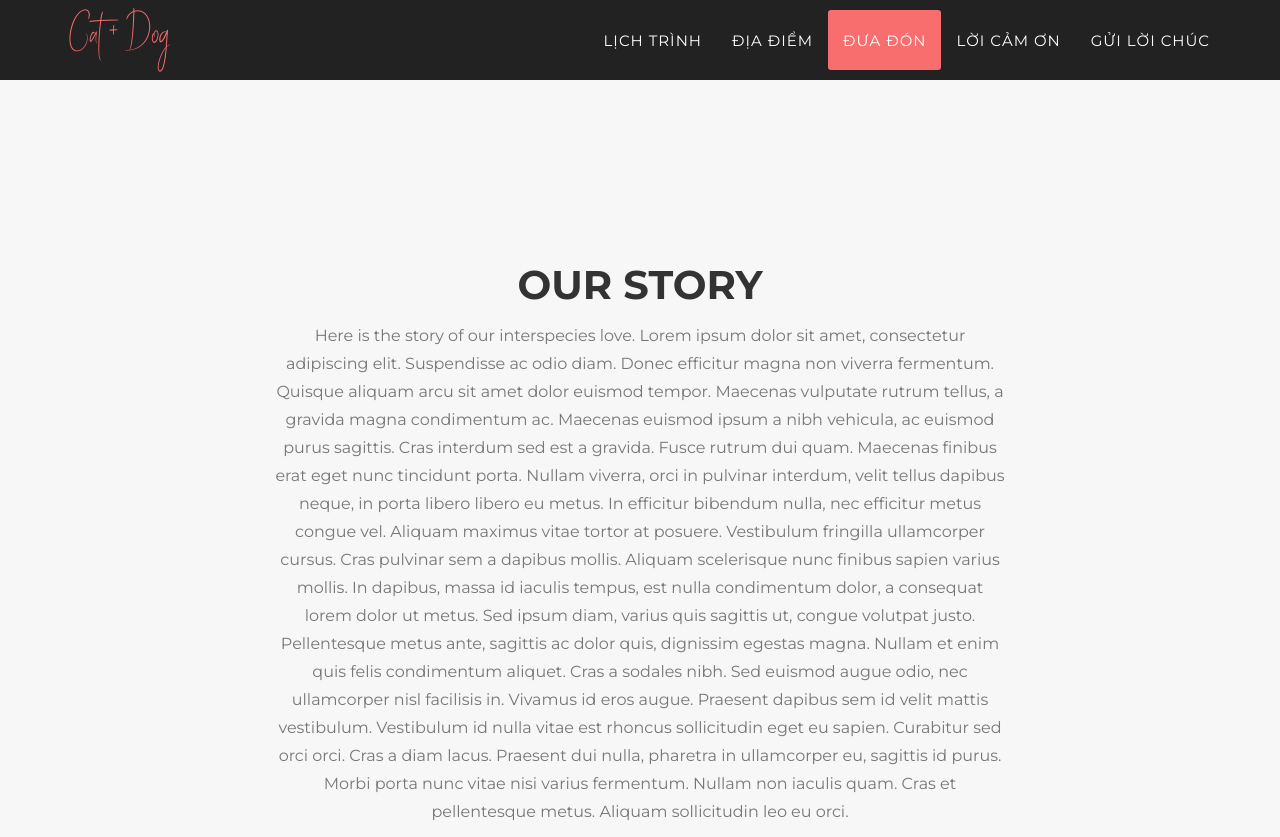
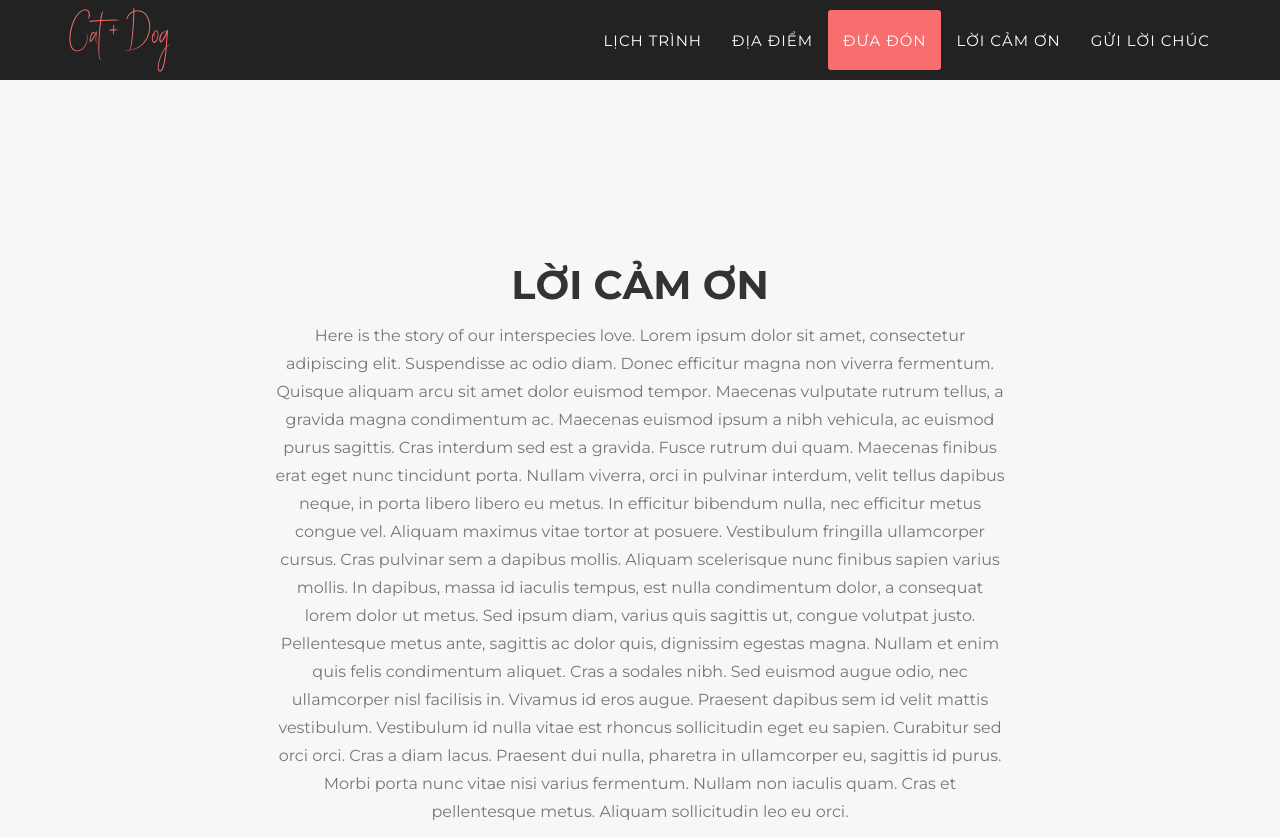
Before and after one commit to phatque/phatque, a Jekyll site: the page built from index.html, in a window 1280 px wide and 900 px high, scrolled down 4150 px, cut to the strip 0-837 px from the top of the window. Built offline with Jekyll 4.4.1, drawn with Linux system fonts in a browser that asks for light colours; some web fonts are replaced.

Commit message:
Update our_story.html

```diff
--- a/_includes/en_data/our_story.html
+++ b/_includes/en_data/our_story.html
@@ -42,7 +42,7 @@
         <div class="container">
             <div class="row">
                 <div class="col-lg-12 text-center">
-                    <h2 class="section-heading">Our Story</h2>
+                    <h2 class="section-heading">Lời cảm ơn</h2>
                 </div>
             </div>
             <div class="col-lg-8 col-lg-offset-2 text-center">
@@ -52,28 +52,28 @@
         </div>
         <div class="rowstory">
             <div class="columnstory">
-            	<img src="/wedding-template/img/story/col1-row1.jpg">
-                <img src="/wedding-template/img/story/col1-row2.jpg">
-                <img src="/wedding-template/img/story/col1-row3.jpg">
-                <img src="/wedding-template/img/story/col1-row4.jpg">
+            	<img src="/img/story/col1-row1.jpg">
+                <img src="/img/story/col1-row2.jpg">
+                <img src="/img/story/col1-row3.jpg">
+                <img src="/img/story/col1-row4.jpg">
             </div>
             <div class="columnstory">
-                <img src="/wedding-template/img/story/col2-row1.jpg">
-                <img src="/wedding-template/img/story/col2-row2.jpg">
-                <img src="/wedding-template/img/story/col2-row3.jpg">
-                <img src="/wedding-template/img/story/col2-row4.jpg">
+                <img src="/img/story/col2-row1.jpg">
+                <img src="/img/story/col2-row2.jpg">
+                <img src="/img/story/col2-row3.jpg">
+                <img src="/img/story/col2-row4.jpg">
             </div>
             <div class="columnstory">
-            	<img src="/wedding-template/img/story/col3-row1.jpg">
-                <img src="/wedding-template/img/story/col3-row2.jpg">
-                <img src="/wedding-template/img/story/col3-row3.jpg">
-                <img src="/wedding-template/img/story/col3-row4.jpg">
+            	<img src="/img/story/col3-row1.jpg">
+                <img src="/img/story/col3-row2.jpg">
+                <img src="/img/story/col3-row3.jpg">
+                <img src="/img/story/col3-row4.jpg">
             </div>
             <div class="columnstory">
-            	<img src="/wedding-template/img/story/col4-row1.jpg">
-                <img src="/wedding-template/img/story/col4-row2.jpg">
-                <img src="/wedding-template/img/story/col4-row3.jpg">
-                <img src="/wedding-template/img/story/col4-row4.jpg">
+            	<img src="/img/story/col4-row1.jpg">
+                <img src="/img/story/col4-row2.jpg">
+                <img src="/img/story/col4-row3.jpg">
+                <img src="/img/story/col4-row4.jpg">
             </div>
         </div>
     </section>
```
